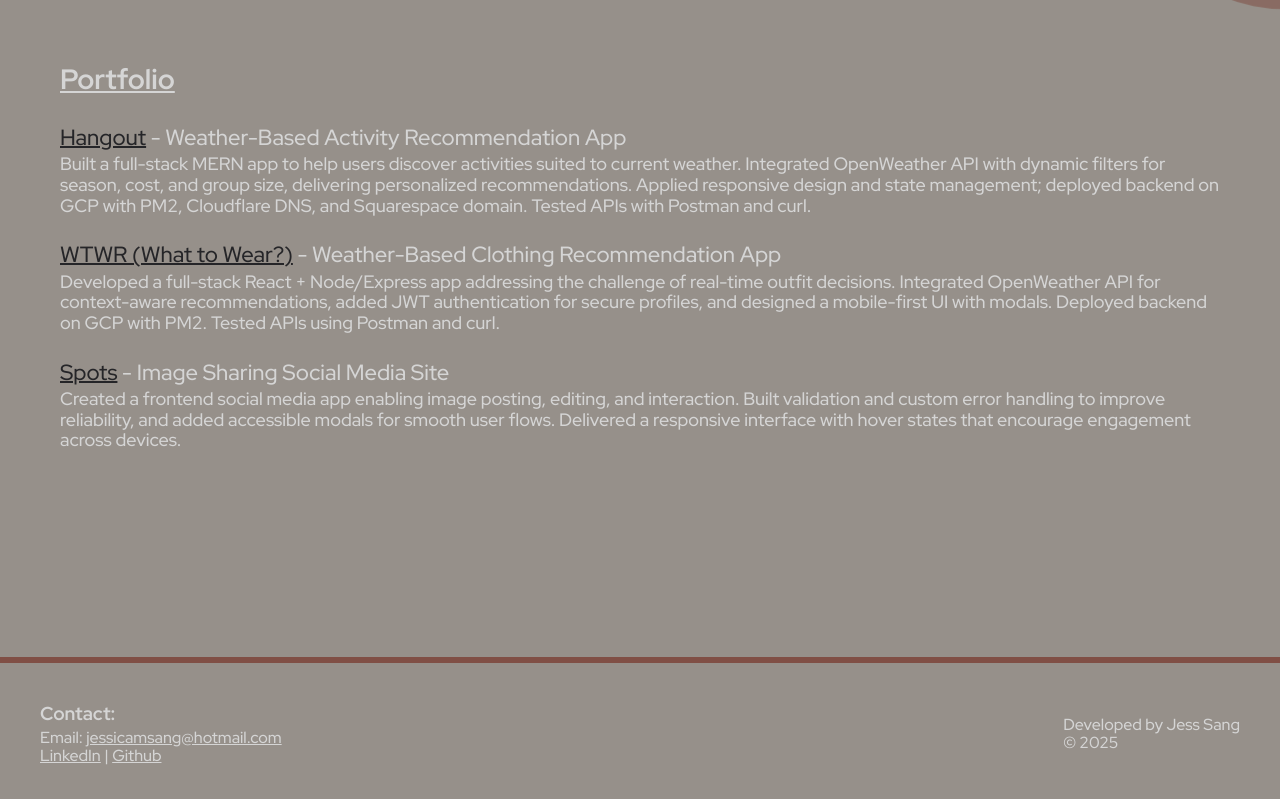
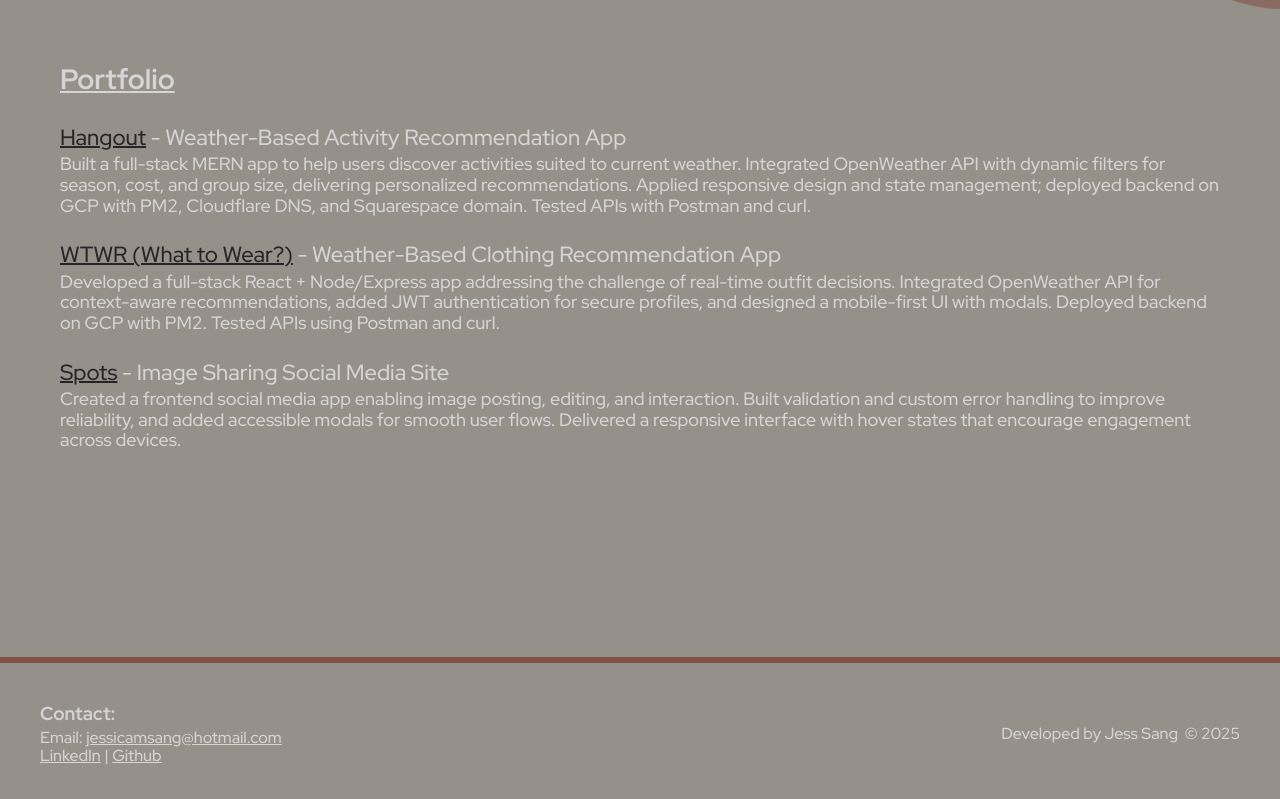
Before and after one commit to jessmsang/jess-sang_portfolio, a React (Vite) app: page / in a window 1280 px wide. Shown: the part 1743-2542 px from the top of the page. Built offline with nearby package versions, Linux system fonts and the light colour scheme.

Commit message:
edit: add display flex and container to right side of footer

```diff
--- a/src/components/Footer/Footer.css
+++ b/src/components/Footer/Footer.css
@@ -34,6 +34,10 @@
   opacity: 0.8;
 }
 
+.footer__developer-container {
+  display: flex;
+}
+
 .footer__author {
   margin: 0;
 }
--- a/src/components/Footer/Footer.jsx
+++ b/src/components/Footer/Footer.jsx
@@ -1,5 +1,4 @@
 import "./Footer.css";
-import CircleAnimation from "../CircleAnimation/CircleAnimation";
 
 function Footer() {
   const currentYear = new Date().getFullYear();
@@ -35,9 +34,9 @@ function Footer() {
           </li>
         </ul>
       </div>
-      <div>
+      <div className="footer__developer-container">
         <p className="footer__author">Developed by Jess Sang</p>
-        <p className="footer__year">&copy; {currentYear}</p>
+        <p className="footer__year">&nbsp; &copy; {currentYear}</p>
       </div>
     </footer>
   );
```
